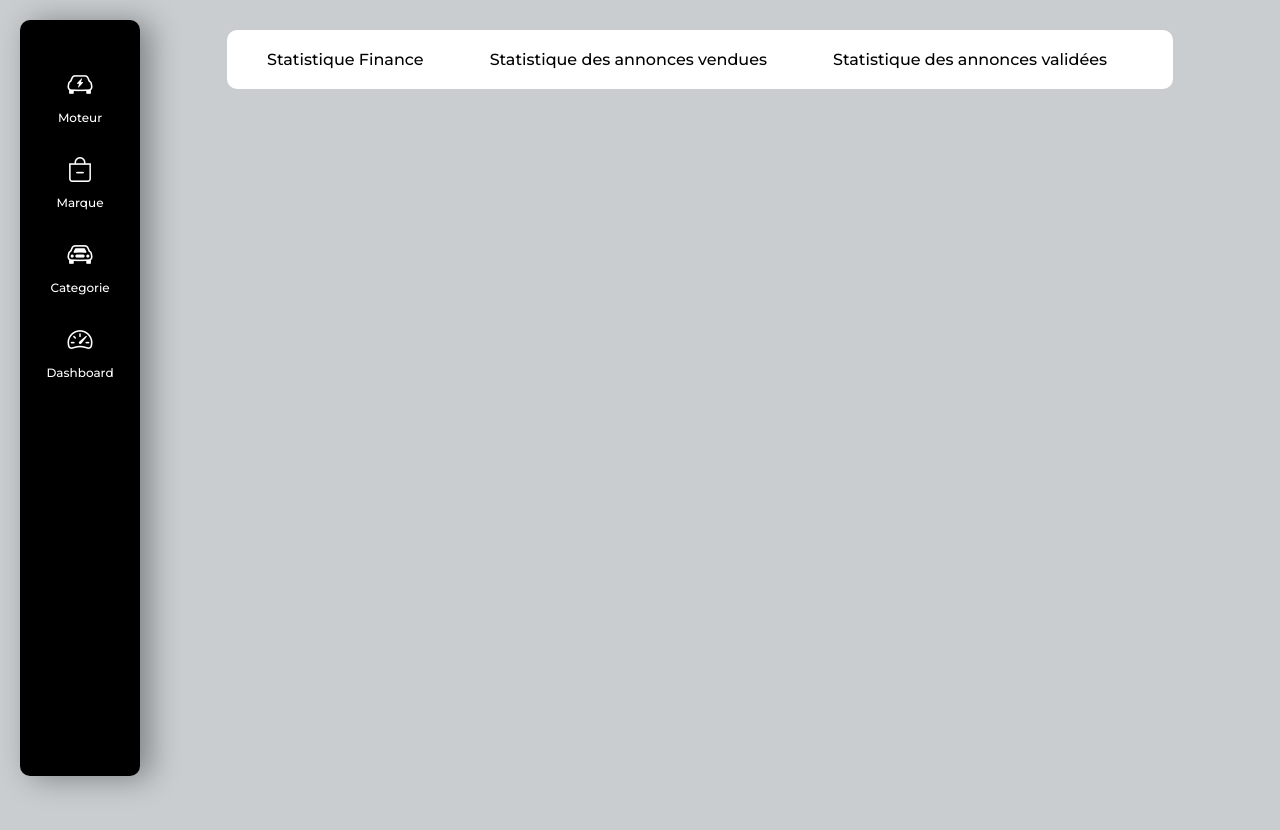
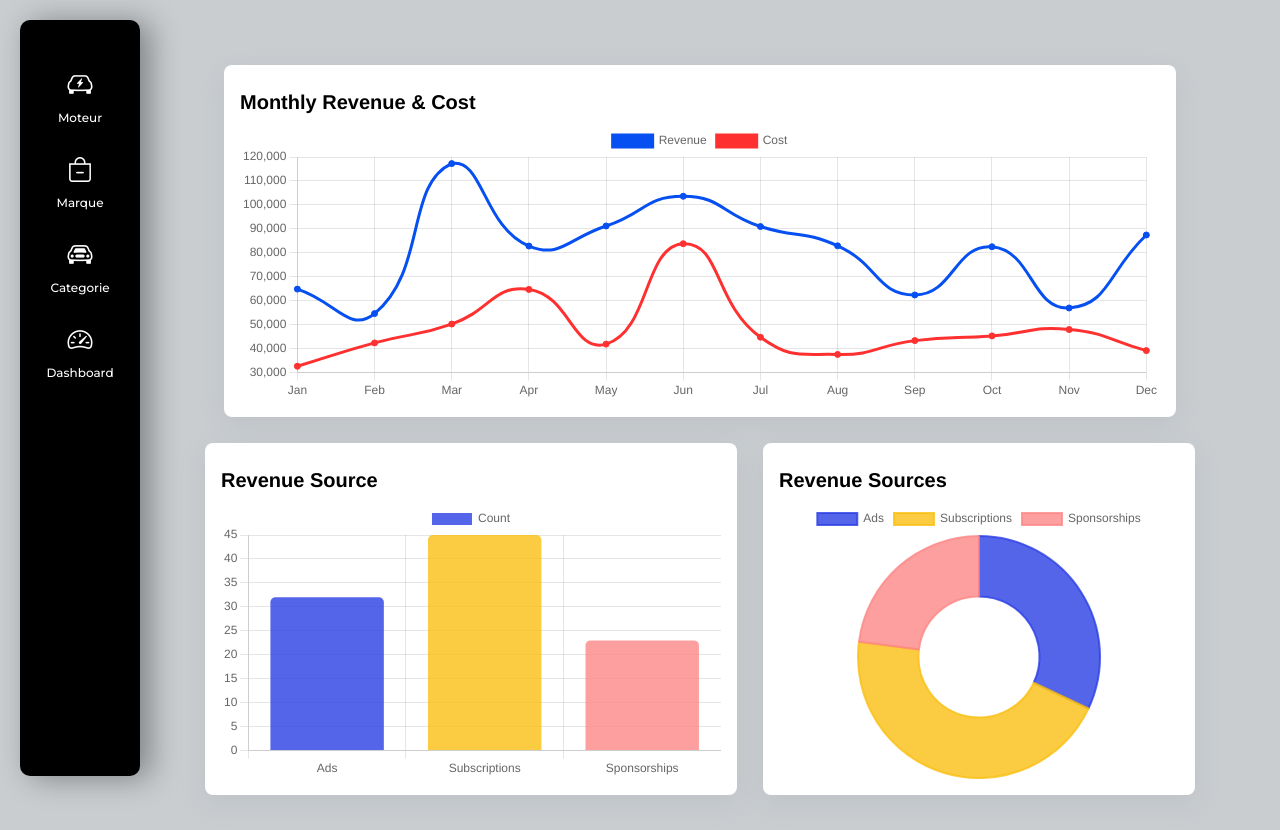
Before and after one commit to tendrynyavo/car-gui, a React (Create React App) app: page /dashboard in a window 1280 px wide. Before the commit the page ends 800 px from the top, so only its background shows below. Built offline with nearby package versions, Linux system fonts and the light colour scheme.

Commit message:
dashboard

```diff
--- a/src/App.js
+++ b/src/App.js
@@ -38,9 +38,7 @@ function App() {
             <Route path='vitesse' element={<Crud modele={'vitesse'} />} />
             <Route path='carburant' element={<Crud modele={'carburant'} />} />
           </Route>
-          <Route path='/dashboard' element={<LayoutDashboard />} >
-            <Route index element={<Dashboard />} />
-          </Route>
+          <Route path='/dashboard' element={<Dashboard />} />
           <Route path='/moteur-type' element={<TypeMoteur />} />
         </Route>
         <Route path='/login' element={<Login />} />
--- a/src/App.scss
+++ b/src/App.scss
@@ -182,3 +182,38 @@ $border-radius-input: 7px;
         background: #e7e7e9;
     }
 }
+
+.dashboard {
+    height: 100vh;
+    width: 100%;
+    display: flex;
+    flex-direction: row;
+    align-items: center;
+    justify-content: center;
+    align-content: center;
+    gap: 2vw;
+    flex-wrap: wrap;
+
+    .dataCard {
+      background-color: #ffffff;
+      border-radius: 0.5em;
+      box-shadow: rgba(149, 157, 165, 0.2) 0px 8px 24px;
+      padding: 1em;
+    }
+
+    .revenueCard {
+      width: 92%;
+      height: 20rem;
+    }
+
+    .customerCard {
+      width: 50%;
+      height: 20rem;
+    }
+
+    .categoryCard {
+      width: 40%;
+      height: 20rem;
+    }
+
+}
--- a/src/pages/back-office/dashboard/dashboard.jsx
+++ b/src/pages/back-office/dashboard/dashboard.jsx
@@ -1,8 +1,110 @@
+import React from "react";
+import { Chart as ChartJS, defaults } from "chart.js/auto";
+import { Bar, Doughnut, Line } from "react-chartjs-2";
+import revenueData from "./revenueData.json";
+import sourceData from "./sourceData.json";
+defaults.maintainAspectRatio = false;
+defaults.responsive = true;
+defaults.plugins.title.display = true;
+defaults.plugins.title.align = "start";
+defaults.plugins.title.font.size = 20;
+defaults.plugins.title.color = "black";
+
 const Dashboard = () => {
     return (
-        <>
+    <div className="dashboard">
+      <div className="dataCard revenueCard">
+        <Line
+          data={{
+            labels: revenueData.map((data) => data.label),
+            datasets: [
+              {
+                label: "Revenue",
+                data: revenueData.map((data) => data.revenue),
+                backgroundColor: "#064FF0",
+                borderColor: "#064FF0",
+              },
+              {
+                label: "Cost",
+                data: revenueData.map((data) => data.cost),
+                backgroundColor: "#FF3030",
+                borderColor: "#FF3030",
+              },
+            ],
+          }}
+          options={{
+            elements: {
+              line: {
+                tension: 0.5,
+              },
+            },
+            plugins: {
+              title: {
+                text: "Monthly Revenue & Cost",
+              },
+            },
+          }}
+        />
+      </div>
 
-        </>
+      <div className="dataCard customerCard">
+        <Bar
+          data={{
+            labels: sourceData.map((data) => data.label),
+            datasets: [
+              {
+                label: "Count",
+                data: sourceData.map((data) => data.value),
+                backgroundColor: [
+                  "rgba(43, 63, 229, 0.8)",
+                  "rgba(250, 192, 19, 0.8)",
+                  "rgba(253, 135, 135, 0.8)",
+                ],
+                borderRadius: 5,
+              },
+            ],
+          }}
+          options={{
+            plugins: {
+              title: {
+                text: "Revenue Source",
+              },
+            },
+          }}
+        />
+      </div>
+
+      <div className="dataCard categoryCard">
+        <Doughnut
+          data={{
+            labels: sourceData.map((data) => data.label),
+            datasets: [
+              {
+                label: "Count",
+                data: sourceData.map((data) => data.value),
+                backgroundColor: [
+                  "rgba(43, 63, 229, 0.8)",
+                  "rgba(250, 192, 19, 0.8)",
+                  "rgba(253, 135, 135, 0.8)",
+                ],
+                borderColor: [
+                  "rgba(43, 63, 229, 0.8)",
+                  "rgba(250, 192, 19, 0.8)",
+                  "rgba(253, 135, 135, 0.8)",
+                ],
+              },
+            ],
+          }}
+          options={{
+            plugins: {
+              title: {
+                text: "Revenue Sources",
+              },
+            },
+          }}
+        />
+      </div>
+    </div>
     );
 }
 
--- /dev/null
+++ b/src/pages/back-office/dashboard/revenueData.json
@@ -0,0 +1,62 @@
+[
+    {
+      "label": "Jan",
+      "revenue": 64854,
+      "cost": 32652
+    },
+    {
+      "label": "Feb",
+      "revenue": 54628,
+      "cost": 42393
+    },
+    {
+      "label": "Mar",
+      "revenue": 117238,
+      "cost": 50262
+    },
+    {
+      "label": "Apr",
+      "revenue": 82830,
+      "cost": 64731
+    },
+    {
+      "label": "May",
+      "revenue": 91208,
+      "cost": 41893
+    },
+    {
+      "label": "Jun",
+      "revenue": 103609,
+      "cost": 83809
+    },
+    {
+      "label": "Jul",
+      "revenue": 90974,
+      "cost": 44772
+    },
+    {
+      "label": "Aug",
+      "revenue": 82919,
+      "cost": 37590
+    },
+    {
+      "label": "Sep",
+      "revenue": 62407,
+      "cost": 43349
+    },
+    {
+      "label": "Oct",
+      "revenue": 82528,
+      "cost": 45324
+    },
+    {
+      "label": "Nov",
+      "revenue": 56979,
+      "cost": 47978
+    },
+    {
+      "label": "Dec",
+      "revenue": 87436,
+      "cost": 39175
+    }
+  ]
--- /dev/null
+++ b/src/pages/back-office/dashboard/sourceData.json
@@ -0,0 +1,14 @@
+[
+    {
+      "label": "Ads",
+      "value": 32
+    },
+    {
+      "label": "Subscriptions",
+      "value": 45
+    },
+    {
+      "label": "Sponsorships",
+      "value": 23
+    }
+  ]
```
